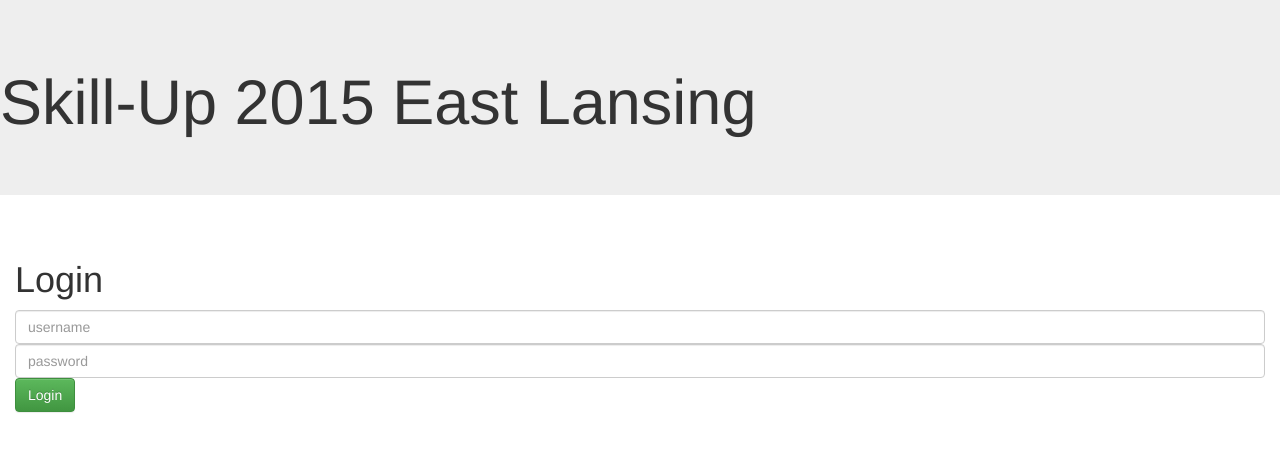
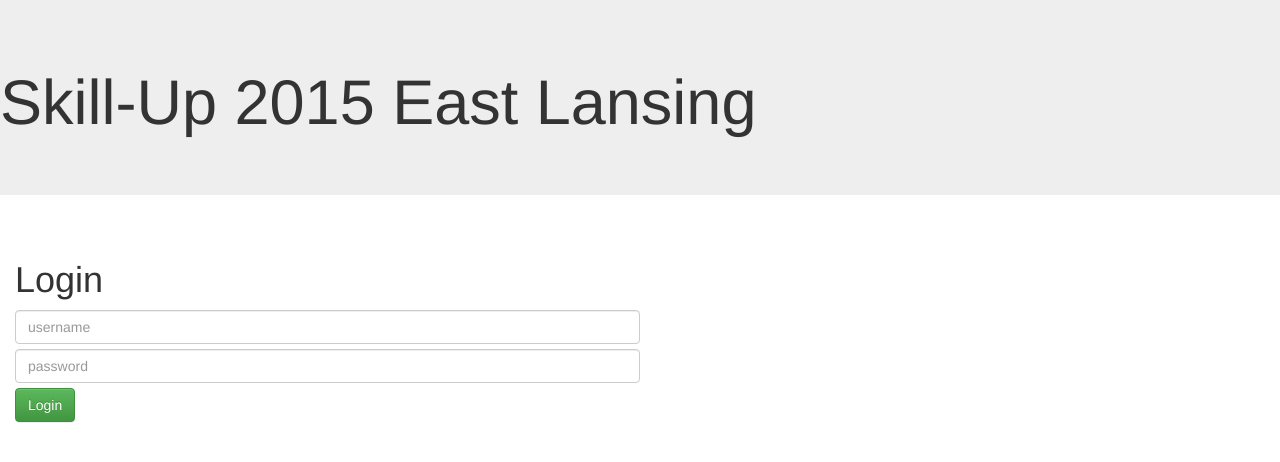
Before and after one commit to RichMcL/skill-up-2015, a website: page index.html at #/login in a window 1280 px wide. Drawn offline with nearby package versions, Linux system fonts and the light colour scheme; some packages are replaced by stand-ins of ours; files whose address does not match are found by name.

Commit message:
adding basic styling

```diff
--- a/app.less
+++ b/app.less
@@ -1,3 +1,7 @@
-body {
-
+.panel-body {
+    input.form-control {
+        width: 50%;
+        display: inline-block;
+        margin-bottom: 5px;
+    }
 }
--- a/login/login.html
+++ b/login/login.html
@@ -1,6 +1,6 @@
 <div id="login" class="panel-body" data-ng-controller="LoginCtrl as login">
     <h1>Login</h1>
     <input type="text" id="username" class="form-control" data-ng-model="login.user.username" placeholder="username">
-    <input type="password" id="password" class="form-control" data-ng-model="login.user.password" placeholder="password">
+    <input type="password" id="password" class="form-control" data-ng-model="login.user.password" placeholder="password"><br>
     <button data-ng-click="login.submit()" class="btn btn-success">Login</button>
 </div>
```
Also changed, not shown: app.css.
